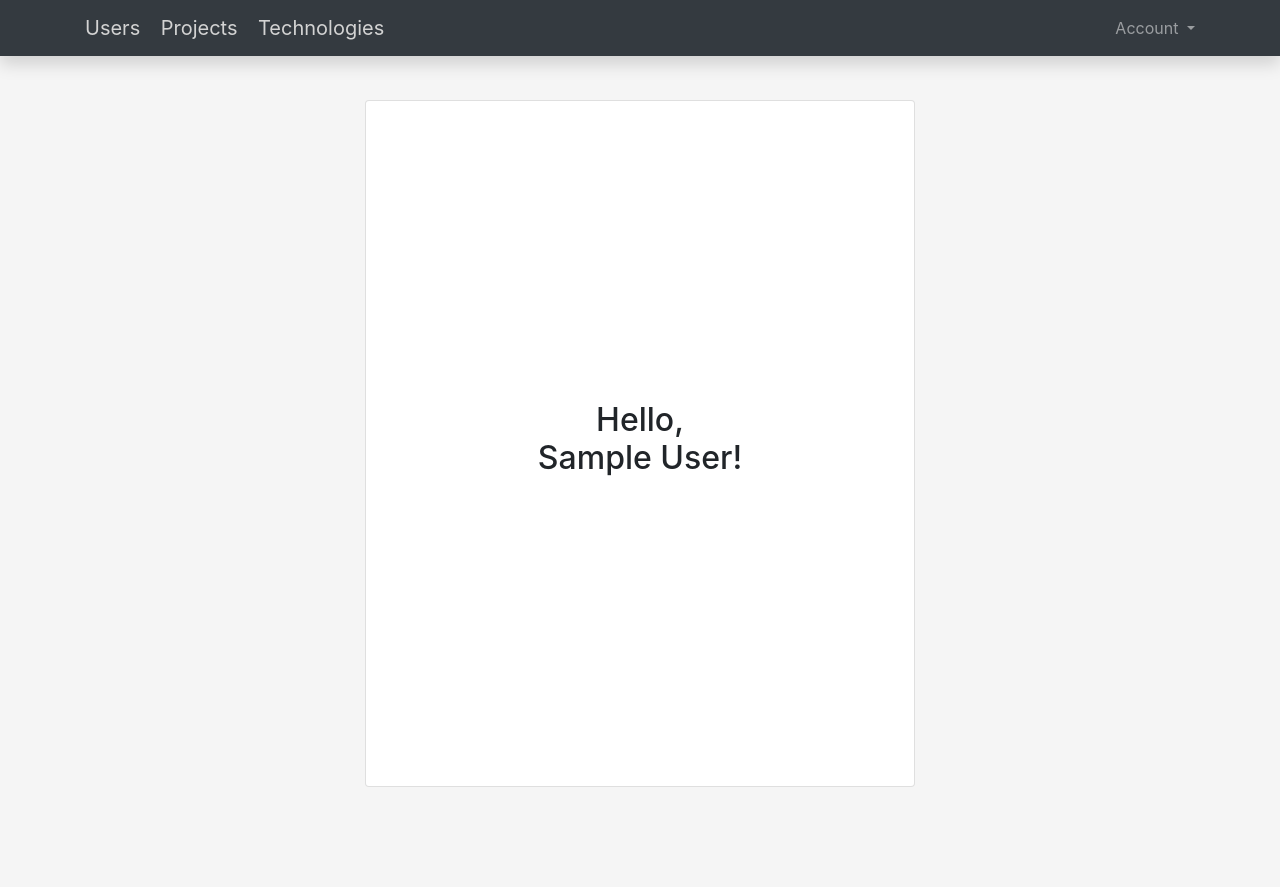
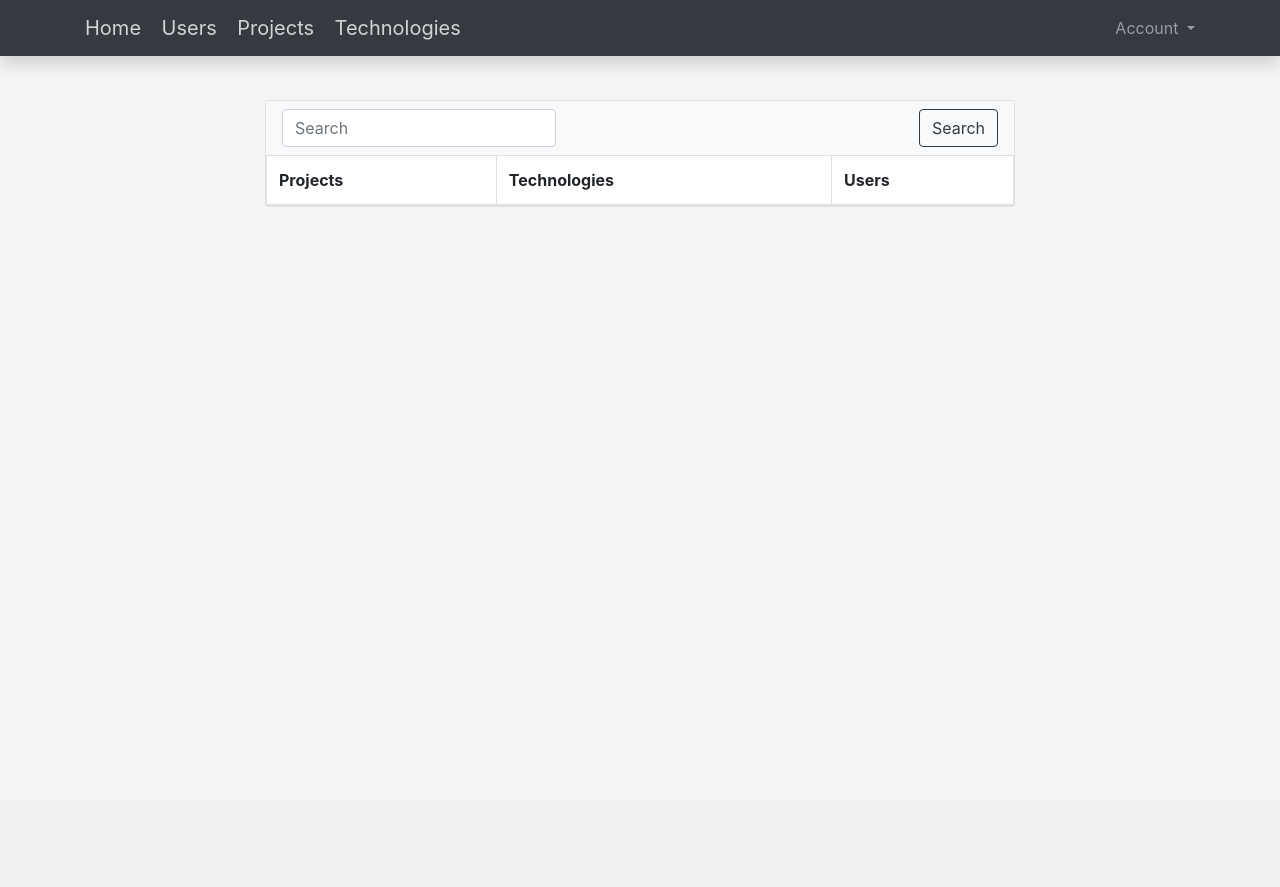
Before and after one commit to valusha1911/django-app, a Django app: page /home/ in a window 1280 px wide. After the commit the page ends 207 px from the top, so only its background shows below. Run offline with Django 3.2, Linux system fonts and the light colour scheme; the visitor is signed in with stand-in values (Sample User, id 1); some libraries are stand-ins or nearby versions.

Commit message:
change home

```diff
--- a/absUser/forms.py
+++ b/absUser/forms.py
@@ -2,7 +2,6 @@
 Abs forms
 '''
 from django import forms
-# from django.forms import ModelForm
 from django.contrib.auth.forms import UserCreationForm
 
 from absUser.models import User
--- a/absUser/urls.py
+++ b/absUser/urls.py
@@ -7,7 +7,6 @@
 app_name = 'users'
 urlpatterns = [
     path('api/users/', views.users_list, name="users-page"),
-    path('home/', views.home, name='home'),
     path('login/', core_views.Login.as_view(), name='login'),
     path('signup/', core_views.signup, name='signup'),
     path('account/<int:user_id>/', views.user_page, name='userpage'),
--- a/absUser/views.py
+++ b/absUser/views.py
@@ -119,8 +119,3 @@
                       'user_list': User.objects.all()
                   }
                   )
-
-
-@is_auth
-def home(request):
-    return render(request, 'users/homepage.html')
--- a/templates/base.html
+++ b/templates/base.html
@@ -16,6 +16,7 @@
     <nav class="navbar navbar-dark fixed-top bg-dark flex-md-nowrap shadow">
         <div class="container nav-item text-nowrap">
             <div class="navbar-header">
+                <a href="{% url 'projects:home' %}" class="navbar-brand" style="color: lightgray">Home</a>
                 <a href="{% url 'users:users-page' %}" class="navbar-brand" style="color: lightgray">Users</a>
                 <a href="{% url 'projects:projects list' %}" class="navbar-brand" style="color: lightgray">Projects</a>
                 <a href="{% url 'projects:technologies list' %}" class="navbar-brand" style="color: lightgray">Technologies</a>
@@ -35,7 +36,7 @@
         </div>
     </nav>
     <div class="container" style="margin:100px auto">
-        {% endif %} {% block content %}{% endblock %} {% block table_body %}{% endblock %}
+        {% endif %} {% block content %}{% endblock %}
     </div>
     <script>
         $(document).ready(function () {
--- a/templates/projects/projects.html
+++ b/templates/projects/projects.html
@@ -2,27 +2,23 @@
 {% block title %} Projects {% endblock %}
 {% block external_scripts %}
 <script>
-    $(document).ready(function(){
+    $(document).ready(function () {
         function trimStr(s) {
             s = s.replace(/^\s+/gi, '');
             s = s.replace(/\s+$/gi, '');
             return s;
         };
 
-        $('#search').click(function(){
+        $('#search').click(function () {
             var textToFind = trimStr($('input').val());
-            // $.ajax({url: "ajax_script.js", dataType: "script"});
             $.ajax({
                 type: "GET",
                 data: { "text": textToFind },
                 url: "/projects/search/",
-                // // async: false,
-                success: function(data){
+                success: function (data) {
                     $('#body-table').html(data);
-                // success: function(result){
-                //     $('#body-table').html(result);
-            }});
-            // see jquery $.ajax
+                }
+            });
         });
     });
 </script>
@@ -31,12 +27,8 @@
 <div class="card" style="width: 750px; margin:100px auto">
     <nav class="navbar navbar-light bg-light form-inline">
         <input class="form-control mr-sm-2" type="search" placeholder="Search" name="find" value="">
-            <button id="search" class="btn btn-outline-success my-2 my-sm-0" type="submit">Search</button>
+        <button id="search" class="btn btn-outline-dark my-2 my-sm-0" type="submit">Search</button>
     </nav>
-        <!-- <div class="form-group" style="background-color: whitesmoke; margin:0;">
-            <input type="text" placeholder="Search" name="find" value="">
-            <button id="search" type="submit">Search</button>
-        </div> -->
     <table class="table table-bordered table-hover main" style="margin-bottom: 0;">
         <thead>
             <tr style="font-weight:bold">
@@ -45,11 +37,11 @@
                 <td scope="col">Users</td>
             </tr>
         </thead>
-            {% endblock %}
-            {% block table_body %}
+
         <tbody id="body-table">
             {% include "projects/projects_table_list.html" %}
         </tbody>
-            {% endblock %}
     </table>
 </div>
+
+{% endblock %}
--- a/templates/users/homepage.html
+++ /dev/null
@@ -1,9 +0,0 @@
-{% extends "base.html" %}
-{% block title %}Home{% endblock %}
-{% block content %}
-<div class="card" style="width: 550px; margin:100px auto">
-    <div style="margin:300px auto">
-        <h1 class="h2" style="text-align: center" >Hello,<br>{{user}}!</h1>
-    </div>
-</div>
-{% endblock %}
--- a/usersProjects/urls.py
+++ b/usersProjects/urls.py
@@ -11,6 +11,6 @@
     path('projects/addtechnology', views.add_technology, name='add technology'),
     path('api/projects/', views.projects_list, name='projects list'),
     path('api/technologies/', views.technologies_list, name='technologies list'),
-    path('projects/', views.projects_page, name='projects'),
     path('projects/search/', views.projects_table, name='projects_search'),
+    path('home/', views.home, name='home'),
 ]
--- a/usersProjects/views.py
+++ b/usersProjects/views.py
@@ -35,7 +35,7 @@
 
 
 @is_auth
-def projects_page(request):
+def home(request):
     projects = Project.objects.all()
     return render(request,
                   'projects/projects.html',
```
Also changed, not shown: templates/technologies/technologieslist.html (+0 -17 lines). Lines whose indentation alone changed are shown as unchanged.
